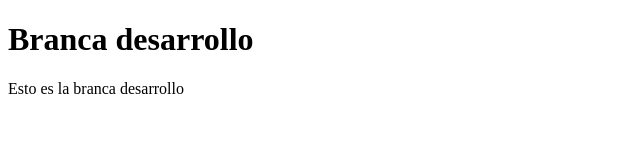
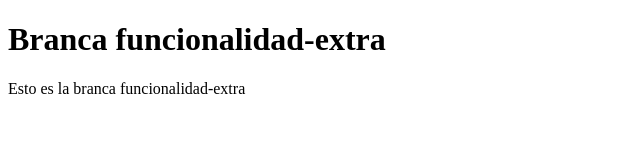
Before and after one commit to crisi248/EjercicioGitGithub, a plain HTML site: page index.html in a window 1280 px wide. Shown: the whole page, without its empty margins (0-640 px from the left). Drawn offline with Linux system fonts and the light colour scheme.

Commit message:
Commit funcionalidad-extra

```diff
--- a/index.html
+++ b/index.html
@@ -6,7 +6,7 @@
     <title>Document</title>
 </head>
 <body>
-    <h1>Branca desarrollo</h1>
-    <p>Esto es la branca desarrollo</p>
+    <h1>Branca funcionalidad-extra</h1>
+    <p>Esto es la branca funcionalidad-extra</p>
 </body>
 </html>
```
